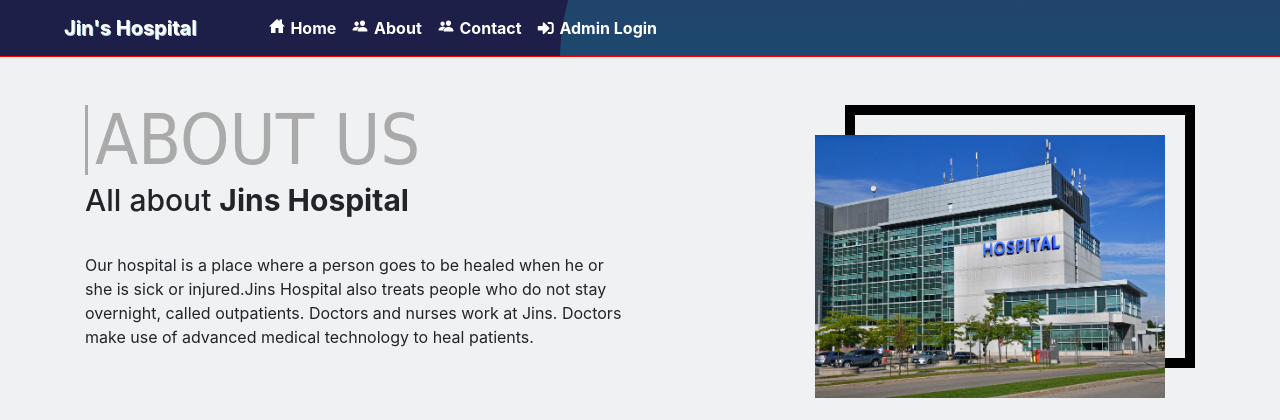
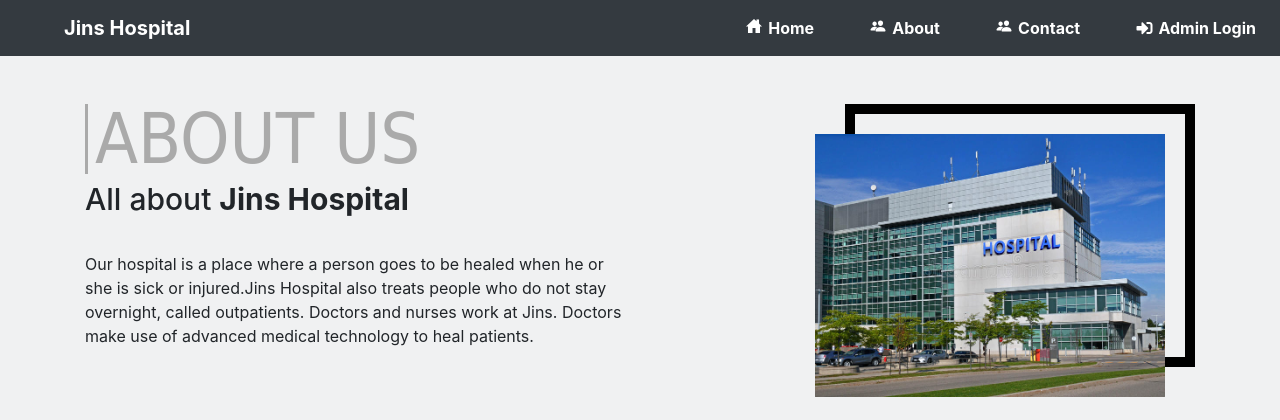
Before and after one commit to alanmathews9/dbmsproject-hms, a Django app: page /about/ in a window 1280 px wide. Shown: the top 420 px of the page. Run offline with Django 3.2, Linux system fonts and the light colour scheme; some libraries are stand-ins or nearby versions.

Commit message:
Edited Navbar

```diff
--- a/hospitals/templates/navigation.html
+++ b/hospitals/templates/navigation.html
@@ -3,21 +3,32 @@
   <head>
     {% load static %}
     <title>Jins hospital</title>
-  <link rel="icon" href="images/favicon.ico">
-  <meta charset="utf-8">
-  <meta name="viewport" content="width=device-width, initial-scale=1, shrink-to-fit=no">
-  <link rel="stylesheet" href="https://maxcdn.bootstrapcdn.com/bootstrap/4.0.0/css/bootstrap.min.css" integrity="sha384-Gn5384xqQ1aoWXA+058RXPxPg6fy4IWvTNh0E263XmFcJlSAwiGgFAW/dAiS6JXm" crossorigin="anonymous">
+    <link rel="icon" href="images/favicon.ico" />
+    <meta charset="utf-8" />
+    <meta
+      name="viewport"
+      content="width=device-width, initial-scale=1, shrink-to-fit=no"
+    />
+    <link
+      rel="stylesheet"
+      href="https://maxcdn.bootstrapcdn.com/bootstrap/4.0.0/css/bootstrap.min.css"
+      integrity="sha384-Gn5384xqQ1aoWXA+058RXPxPg6fy4IWvTNh0E263XmFcJlSAwiGgFAW/dAiS6JXm"
+      crossorigin="anonymous"
+    />
     <script src="https://unpkg.com/ionicons@5.0.0/dist/ionicons.js"></script>
     <script src="https://ajax.googleapis.com/ajax/libs/jquery/3.4.1/jquery.min.js"></script>
     <script src="https://cdnjs.cloudflare.com/ajax/libs/popper.js/1.14.7/umd/popper.min.js"></script>
     <script src="https://maxcdn.bootstrapcdn.com/bootstrap/4.3.1/js/bootstrap.min.js"></script>
 
-  <link rel = stylesheet href = "//cdn.datatables.net/1.10.19/css/jquery.dataTables.min.css">
+    <link
+      rel="stylesheet"
+      href="//cdn.datatables.net/1.10.19/css/jquery.dataTables.min.css"
+    />
     <script src="//cdn.datatables.net/1.10.19/js/jquery.dataTables.min.js"></script>
     <script>
-    $(document).ready( function () {
-    $('#myTable').DataTable();
-} );
+      $(document).ready(function () {
+        $("#myTable").DataTable();
+      });
     </script>
 
     <style>
@@ -26,7 +37,7 @@
       }
 
       #myInput {
-  background-image: url('/css/searchicon.png');
+        background-image: url("/css/searchicon.png");
         background-position: 10px 10px;
         background-repeat: no-repeat;
         width: 20%;
@@ -60,7 +71,8 @@
         border-bottom: 1px solid #ddd;
       }
 
-#myTable tr.header, #myTable tr:hover {
+      #myTable tr.header,
+      #myTable tr:hover {
         background-color: #f1f1f1;
       }
 
@@ -77,7 +89,9 @@
         cursor: pointer;
       }
 
-.button1 {border-radius: 15px;}
+      .button1 {
+        border-radius: 15px;
+      }
 
       /* Make the image fully responsive */
       .carousel-inner img {
@@ -108,61 +122,87 @@
 ::-webkit-scrollbar-thumb:hover {
   background: #b30000;
 }*/
-.nav-link:hover{
-  color: lightblue !important;
-  font-weight:bold;
-  background-color : #931B86;
-  border-radius:10px
+      .nav-link:hover {
+        font-weight: bold;
+        background-color: #272525;
+        border-radius: 10px;
       }
-.nav-link{
-  font-weight:bold;
+      .nav-link {
+        font-weight: bold;
       }
 
-.navbar-brand{
+      .navbar-brand:hover {
+        color: #d4f3f3 !important;
+      }
 
-  text-shadow: 1px 1px lightblue;
-
-}
-.navbar-brand:hover{
-  color: #80F5D3 !important;
+      .nvbar {
+        display: flex;
+        flex-flow: row wrap;
+        justify-content: flex-end;
+        width: 100%;
+        column-gap: 4%;
       }
     </style>
 
-<link rel="stylesheet" href="https://pro.fontawesome.com/releases/v5.10.0/css/all.css" integrity="sha384-AYmEC3Yw5cVb3ZcuHtOA93w35dYTsvhLPVnYs9eStHfGJvOvKxVfELGroGkvsg+p" crossorigin="anonymous"/>
+    <link
+      rel="stylesheet"
+      href="https://pro.fontawesome.com/releases/v5.10.0/css/all.css"
+      integrity="sha384-AYmEC3Yw5cVb3ZcuHtOA93w35dYTsvhLPVnYs9eStHfGJvOvKxVfELGroGkvsg+p"
+      crossorigin="anonymous"
+    />
   </head>
-<body style="background-color: #f0f1f2;">
-<nav class="navbar navbar-expand-sm" style = "background-image : url({% static 'images/banner.svg' %}) ; border-bottom:1px solid red">
+  <body style="background-color: #f0f1f2">
+    <nav class="navbar navbar-expand-sm navbar-dark bg-dark">
       <!-- Brand -->
-  <a class="navbar-brand pl-5" href="#" style="color:white ; font-weight : bold">Jin's Hospital</a>
-  <button class="navbar-toggler" type="button" data-toggle="collapse" data-target="#collapsibleNavbar">
+      <a
+        class="navbar-brand pl-5"
+        href="#"
+        style="color: white; font-weight: bold"
+        >Jins Hospital</a
+      >
+      <button
+        class="navbar-toggler"
+        type="button"
+        data-toggle="collapse"
+        data-target="#collapsibleNavbar"
+      >
         <span class="navbar-toggler-icon"></span>
       </button>
 
       <div class="collapse navbar-collapse" id="collapsibleNavbar">
         <!-- Links -->
-   <ul class="navbar-nav pl-5 text-center">
-
-     <li class="nav-item">
-       <a class="nav-link" href="{% url 'index' %}" style="color:white"><ion-icon style="margin-right:2px" name="home-sharp"></ion-icon> Home</a>
+        <ul class="navbar-nav pl-5 text-center nvbar">
+          <li class="nav-item" id="first-item">
+            <a class="nav-link" href="{% url 'index' %}" style="color: white"
+              ><ion-icon style="margin-right: 2px" name="home-sharp"></ion-icon>
+              Home</a
+            >
           </li>
 
           <li class="nav-item">
-       <a class="nav-link" href="{% url 'about' %}" style="color:white"><ion-icon style="margin-right:2px" name="people"></ion-icon> About</a>
+            <a class="nav-link" href="{% url 'about' %}" style="color: white"
+              ><ion-icon style="margin-right: 2px" name="people"></ion-icon>
+              About</a
+            >
           </li>
 
           <li class="nav-item">
-       <a class="nav-link" href="{% url 'contact' %}" style="color:white"><ion-icon style="margin-right:2px" name="people"></ion-icon> Contact</a>
+            <a class="nav-link" href="{% url 'contact' %}" style="color: white"
+              ><ion-icon style="margin-right: 2px" name="people"></ion-icon>
+              Contact</a
+            >
           </li>
 
           <li class="nav-item">
-       <a class="nav-link" href="{% url 'login' %}" style="color:white"><i class="fas fa-sign-in-alt" style="margin-right:2px"></i> Admin Login</a>
+            <a class="nav-link" href="{% url 'login' %}" style="color: white"
+              ><i class="fas fa-sign-in-alt" style="margin-right: 2px"></i>
+              Admin Login</a
+            >
           </li>
-
         </ul>
-
       </div>
     </nav>
 
-{% block body %}
-{% endblock %}
-</body></html>
+    {% block body %} {% endblock %}
+  </body>
+</html>
```
Also changed, not shown: 2 other files. Lines whose indentation alone changed are shown as unchanged.
